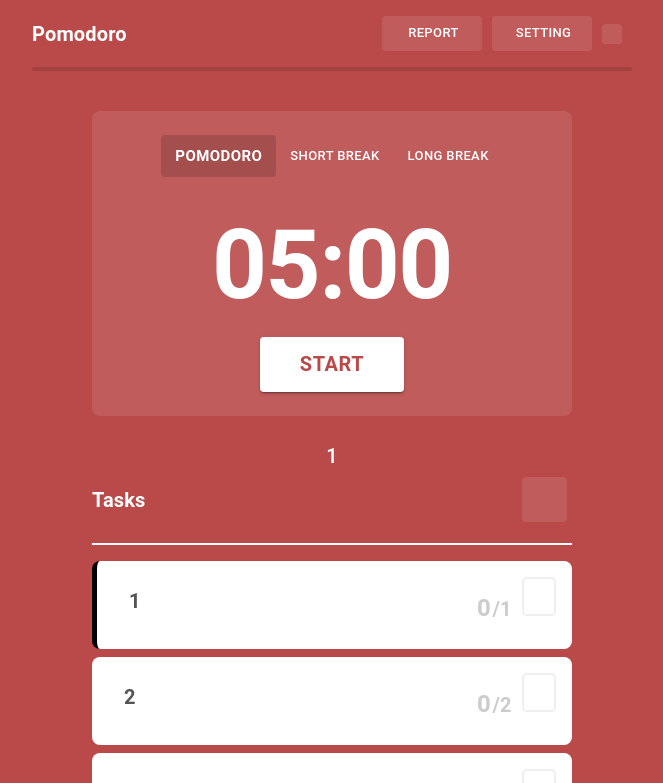
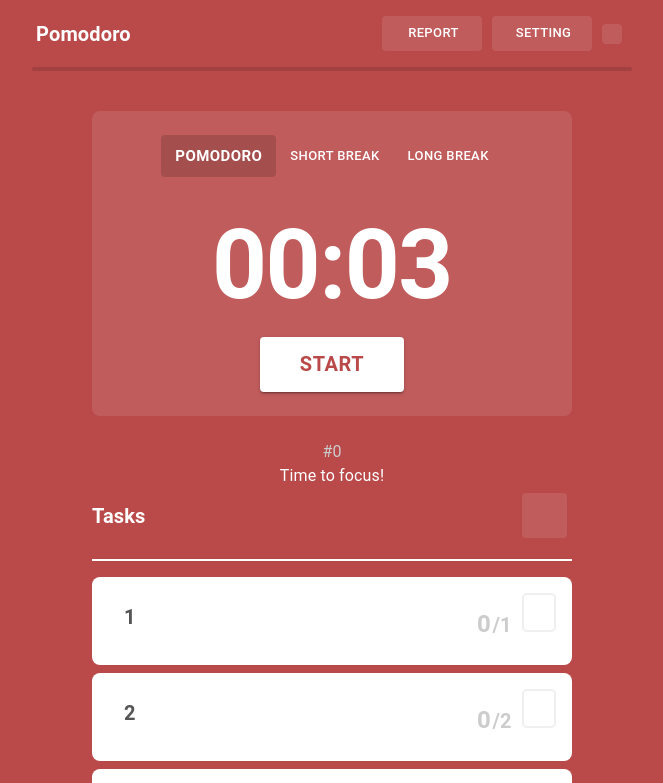
Before and after one commit to MTS999/Pomodoro, a React (Vite) app: page / in a window 1280 px wide. Shown: the top 783 px of the page, without its empty margins (308-971 px from the left). Built offline with nearby package versions, Linux system fonts and the light colour scheme; a web font is replaced by a local one.

Commit message:
set dark mode

```diff
--- a/src/App.jsx
+++ b/src/App.jsx
@@ -27,7 +27,7 @@ function PomodoroApp() {
     <ThemeProvider theme={theme}>
       <Container
 
-        maxWidth="xl"
+        maxWidth="1700px"
         sx={{ backgroundColor: "background.default",
           //  height: "200vh"
           }}
--- a/src/Components/AllSettings/Alarams.jsx
+++ b/src/Components/AllSettings/Alarams.jsx
@@ -101,7 +101,7 @@ const Alarams = () => {
           </Typography>
           <Box display={"flex"}
           justifyContent={"space-between"}
-          gap={1}>
+          gap={2}>
             <Typography
               display={"inline-block"}
               variant="h6"
--- /dev/null
+++ b/src/Components/AllSettings/ThemeSetting.jsx
@@ -0,0 +1,114 @@
+import React from "react";
+import { useContext } from "react";
+import Typography from "@mui/material/Typography";
+import { Box, TextField } from "@mui/material";
+import PomodoroContext from "../../PomodoroContext";
+import { useTheme } from "@mui/material/styles";
+// import QueryBuilderIcon from "@mui/icons-material/QueryBuilder";
+import IOSSwitch from "./IOSSwitch";
+
+const ThemeSetting = () => {
+  const theme = useTheme();
+  const {
+    autoCheckTasks,
+    setAutoCheckTasks,
+    autoSwitchTasks,
+    setAutoSwitchTasks,
+    isDarkTheme,
+    setIsDarkTheme,
+  } = useContext(PomodoroContext);
+
+  return (
+    <>
+      <Box
+        width={"100%"}
+        display={"flex"}
+        // alignItems={"center"}
+        flexDirection={"column"}
+      >
+        <Box mb={2}>
+          {/* <QueryBuilderIcon /> */}
+          <Typography
+            width={"100%"}
+            // display={"block"}
+            // alignSelf={"start"}
+            // sx={{backgroundColor:"green"}}
+            variant="h6"
+            fontWeight={"bold"}
+            color={theme.palette.setting.main}
+            textAlign={"start"}
+          >
+            <i
+              className="nf nf-md-checkbox_marked_circle_outline"
+              style={{ marginRight: "8px" }}
+            ></i>
+            Task
+          </Typography>
+        </Box>
+
+        <Box
+          width={"100%"}
+          display={"flex"}
+          justifyContent={"space-between"}
+          mb={2}
+          // sx={{ backgroundColor: "green" }}
+        >
+          <Typography
+            display={"inline-block"}
+            variant="h6"
+            fontWeight={"bold"}
+            color={theme.palette.setting.text}
+          >
+            Auto Check Tasks
+          </Typography>
+          <IOSSwitch
+            checked={autoCheckTasks}
+            onChange={() => setAutoCheckTasks((prev) => !prev)}
+          />
+        </Box>
+        <Box
+          width={"100%"}
+          display={"flex"}
+          justifyContent={"space-between"}
+          mb={2}
+          // sx={{ backgroundColor: "green" }}
+        >
+          <Typography
+            display={"inline-block"}
+            variant="h6"
+            fontWeight={"bold"}
+            color={theme.palette.setting.text}
+          >
+            Auto switch Tasks
+          </Typography>
+          <IOSSwitch
+            checked={autoSwitchTasks}
+            onChange={() => setAutoSwitchTasks((prev) => !prev)}
+          />
+        </Box>
+        <Box
+          width={"100%"}
+          display={"flex"}
+          justifyContent={"space-between"}
+          mb={2}
+          // sx={{ backgroundColor: "green" }}
+        >
+          <Typography
+            display={"inline-block"}
+            variant="h6"
+            fontWeight={"bold"}
+            color={theme.palette.setting.text}
+          >
+            Dark Mode when running
+          </Typography>
+          <IOSSwitch
+            checked={isDarkTheme}
+            onChange={() => setIsDarkTheme((prev) => !prev)}
+          />
+        </Box>
+      </Box>
+    </>
+  );
+};
+
+export default ThemeSetting;
--- a/src/Components/Counter.jsx
+++ b/src/Components/Counter.jsx
@@ -25,16 +25,22 @@ const Counter = () => {
     setAutoCheckTasks,
     autoSwitchTasks,
     setAutoSwitchTasks,
+    totalPomodoroCount, setTotalPomodoroCount,
+
+    isActive, setIsActive,
+    isDarkTheme
   } = useContext(PomodoroContext);
 
   // console.log(pomodoroTime);
   const [time, setTime] = useState(pomodoroTime);
 
-  const [isActive, setIsActive] = useState(false);
+  // const [isActive, setIsActive] = useState(false);
   // const [select, setSelect] = useState(1);
   const [pomodoroCounterForLongBreak, setPomodoroCounterForLongBreak] =
     useState(longBreakIntervals);
   const [firstLoad, setFirstLoad] = useState(true);
+  const [manualSwitch, setManualSwitch] = useState(false); // New state to track manual switch
+
 
   const totalTime =
     select === 1 ? pomodoroTime : select === 2 ? shortBreakTime : longBreakTime;
@@ -42,12 +48,15 @@ const Counter = () => {
   useEffect(() => {
     let interval;
     if (isActive && time > 0) {
+      console.log(isActive);
+
       interval = setInterval(() => {
         setTime((time) => time - 1);
       }, 1000);
     } else if (!isActive && time !== 0) {
       clearInterval(interval);
     } else if (isActive && time == 0 && select == 1) {
+      setTotalPomodoroCount(totalPomodoroCount+1)
       increamentPomodoro();
 
       let updateCounter = pomodoroCounterForLongBreak - 1;
@@ -78,20 +87,30 @@ const Counter = () => {
     if (firstLoad) {
       setFirstLoad(false);
     } else {
+
+      const startTimer = () => {
         if (select === 1) {
           setTime(pomodoroTime);
-        setIsActive(autoStartPomodoros ? true : false);
+          setIsActive(manualSwitch ? false : autoStartPomodoros);
         }
         if (select === 2) {
           setTime(shortBreakTime);
-        setIsActive(autoStartBreaks ? true : false);
+          setIsActive(manualSwitch ? false : autoStartBreaks);
         }
         if (select === 3) {
           setTime(longBreakTime);
-        setIsActive(autoStartBreaks ? true : false);
+          setIsActive(manualSwitch ? false : autoStartBreaks);
         }
+        setManualSwitch(false);
+      };
+
+      const timer = setTimeout(startTimer, 2000); // 1-second delay
+
+      return () => clearTimeout(timer); // Cleanup in case the component unmounts or dependencies change
     }
-  }, [
+
+}
+  , [
     pomodoroTime,
     shortBreakTime,
     longBreakTime,
@@ -153,16 +172,19 @@ const Counter = () => {
   };
 
   const handleClick = (time, selection) => {
+    console.log("mts");
+
     setTime(time);
+    setSelect(selection);
     setIsActive(false);
-    setSelect(selection);
+    setManualSwitch(true)
   };
   const getButtonStyles = (buttonSelect) => ({
     backgroundColor:
       select === buttonSelect ? theme.palette.background.secondary : "",
     color: theme.palette.background.white,
     fontWeight: select === buttonSelect ? "bold" : "",
-    padding: "",
+    transition: "background-color 0.3s ease, color 0.3s ease", // Smooth transition
   });
   return (
     <>
@@ -198,11 +220,15 @@ const Counter = () => {
         backgroundColor="brown"
         borderRadius={2}
       >
+        {
+
+
         <Box
           width={"100%"}
-          display={"flex"}
+          display={ "flex"}
           justifyContent={"center"}
           gap={isExtraSmallScreen ? "20px" : "opx"}
+          visibility={!(isDarkTheme && isActive) ? "visible" : "hidden" }
         >
           <Button
             size="large"
@@ -234,7 +260,7 @@ const Counter = () => {
           <Button
             size="small"
             variant="text"
-            color="primary"
+            // color="primary"
             onClick={() => handleClick(longBreakTime, 3)}
             style={getButtonStyles(3)}
             sx={{
@@ -244,7 +270,7 @@ const Counter = () => {
           >
             {!isExtraSmallScreen ? " Long Break" : "Long"}
           </Button>
-        </Box>
+        </Box>}
         <Box mt={4} mb={2}>
           {" "}
           {timeFormet()}
@@ -255,13 +281,15 @@ const Counter = () => {
           size="large"
           onClick={() => (isActive ? setIsActive(false) : setIsActive(true))}
           sx={{
-            color: theme.palette.background.default,
-            backgroundColor: theme.palette.background.white,
+            // color: theme.palette.background.default,
+            color:   (isDarkTheme && isActive)?"white": theme.palette.background.default,
+            // backgroundColor: theme.palette.background.white,
+         backgroundColor:   !(isDarkTheme && isActive)?"white": "#000000",
             fontSize: "20px",
             padding: "10px 40px",
             fontWeight: "bold",
             ":hover": {
-              backgroundColor: theme.palette.background.white,
+              backgroundColor: !(isDarkTheme && isActive)?"white": "#000000",
             },
           }}
         >
--- a/src/Components/PomodoroInfo.jsx
+++ b/src/Components/PomodoroInfo.jsx
@@ -26,8 +26,8 @@ const PomodoroInfo = () => {
     }, 0)
   );
 
-  console.log(newTime);
-  console.log(timeDifference);
+  // console.log(newTime);
+  // console.log(timeDifference);
 
   useEffect(() => {
     const currentTime = new Date();
--- a/src/Components/Task.jsx
+++ b/src/Components/Task.jsx
@@ -11,10 +11,13 @@ const Task = () => {
     setTasks,
     currentTaskId,
     setCurrentTaskId,
-    autoCheckTasks,
-    setAutoCheckTasks,
-    autoSwitchTasks,
-    setAutoSwitchTasks,
+    select,totalPomodoroCount, setTotalPomodoroCount,
+    // autoCheckTasks,
+    // setAutoCheckTasks,
+    // autoSwitchTasks,
+    // setAutoSwitchTasks,
+    isDarkTheme,
+    isActive,
   } = useContext(PomodoroContext);
   const [currentTask, setCurrentTask] = useState(null);
   // console.log(currentTask);
@@ -124,7 +127,7 @@ const Task = () => {
             color={theme.palette.setting.main}
             // pt={4}
             // backgroundColor={"green"}
-            ml={.2}
+            ml={0.2}
           >
             /{task.totalPomodoros}
             &nbsp;&nbsp;
@@ -162,15 +165,25 @@ const Task = () => {
         // backgroundColor="green"
       >
         <Box>
-          <Typography textAlign={"center"} variant="h6" color="white">
+          <Typography
+                   visibility={!(isDarkTheme && isActive) ? "visible" : "hidden"}
+
+          textAlign={"center"} variant="body1" color={theme.palette.setting.main}>
+           #{totalPomodoroCount}
+          </Typography>
+          <Typography textAlign={"center"} variant="body1" color="white">
             {
               // select==1? "Time for a Break":"mts"
-              currentTask?.title
+
+              currentTaskId?  currentTask?.title: (select==1?"Time to focus!":"Time for a Break!")
+              // currentTask?.title
             }
           </Typography>
         </Box>
-        <Box>
         <Box
+         visibility={!(isDarkTheme && isActive) ? "visible" : "hidden"}>
+          <Box
+            visibility={!(isDarkTheme && isActive) ? "visible" : "hidden"}
             display={"flex"}
             justifyContent={"space-between"}
             alignItems={"center"}
@@ -190,6 +203,8 @@ const Task = () => {
 
           <Divider
             sx={{
+              visibility: !(isDarkTheme && isActive) ? "visible" : "hidden",
+
               width: "100%",
               borderBottomWidth: 2, // Adjust the thickness
               borderColor: "white", // Change the color
@@ -202,9 +217,9 @@ const Task = () => {
           width={"100%"}
           // backgroundColor={"green"}
         >
-
           {!openTask && (
             <Box
+              visibility={!(isDarkTheme && isActive) ? "visible" : "hidden"}
               onClick={() => setOpenTask(!openTask)}
               mt={3}
               sx={{
@@ -233,6 +248,7 @@ const Task = () => {
           {openTask && (
             <Box
               // width={"100%"}
+              visibility={!(isDarkTheme && isActive) ? "visible" : "hidden"}
               mt={2}
               borderRadius={3}
               pt={2}
@@ -296,6 +312,7 @@ const Task = () => {
                 </Box>
               </Box>
               <Box
+                visibility={!(isDarkTheme && isActive) ? "visible" : "hidden"}
                 mt={3}
                 height={"100px"}
                 fullWidth
@@ -312,10 +329,9 @@ const Task = () => {
                     color: theme.palette.setting.main,
                     fontWeight: "bold",
                     backgroundColor: theme.palette.setting.secondary,
-                  ":hover":{
+                    ":hover": {
                       backgroundColor: theme.palette.setting.secondary,
-
-                  }
+                    },
                   }}
                   onClick={handleClose}
                 >
--- a/src/PomodoroContext.jsx
+++ b/src/PomodoroContext.jsx
@@ -1,13 +1,13 @@
 import React from "react";
 import { createContext, useState } from "react";
-import { pomodoroTheme, shortBreakTheme, longBreakTheme } from "./theme";
+import { pomodoroTheme, shortBreakTheme, longBreakTheme,darkMode } from "./theme";
 import { useMemo } from "react";
 const PomodoroContext = createContext();
 
 export const PomodoroProvider = ({ children }) => {
-  const [pomodoroTime, setPomodoroTime] = useState(300);
-  const [shortBreakTime, setShortBreakTime] = useState(300);
-  const [longBreakTime, setLongBreakTime] = useState(30);
+  const [pomodoroTime, setPomodoroTime] = useState(3);
+  const [shortBreakTime, setShortBreakTime] = useState(3);
+  const [longBreakTime, setLongBreakTime] = useState(3);
   const [settingIsOpen, setSettingIsOpen] = useState(false);
   const [longBreakIntervals, setLongBreakIntervals] = useState(2);
   const [autoStartBreaks, setAutoStartBreaks] = useState(true);
@@ -15,49 +15,52 @@ export const PomodoroProvider = ({ children }) => {
   const [openSetting, setOpenSetting] = useState(false);
   const [autoCheckTasks, setAutoCheckTasks] = useState(true);
   const [autoSwitchTasks, setAutoSwitchTasks] = useState(true);
-  const [currentTaskId, setCurrentTaskId] = useState(1);
+  const [currentTaskId, setCurrentTaskId] = useState(null);
   const [select, setSelect] = useState(1);
   const [selectedTrack, setSelectedTrack] = useState("/sounds/kitchen.mp3");
   const [alarmRepeatCount, setAlarmRepeatCount] = useState(2);
   const [volume, setVolume] = useState(0);
-console.log(volume);
+  const [isDarkTheme, setIsDarkTheme] = useState(true);
+  const [isActive, setIsActive] = useState(false);
+  const [totalPomodoroCount, setTotalPomodoroCount] = useState(0);
 
+
+  console.log("is Dark mode",isDarkTheme);
+  console.log("is Active",isActive);
 
   // console.log("pomodoro",autoCheckT2asks);
   // console.log("pomodoro1",autoSwitchTasks);
-  const [Tasks,setTasks]=useState([
+  const [Tasks, setTasks] = useState([
     {
-    id:"1",
-    title:"1",
+      id: "1",
+      title: "1",
       totalPomodoros: 1,
       notes: "",
-    comletetedPomodoro:0,
-    taskComplete:false
-
-
+      comletetedPomodoro: 0,
+      taskComplete: false,
     },
     {
-    id:"2",
-    title:"2",
+      id: "2",
+      title: "2",
       totalPomodoros: 2,
       notes: "",
-    comletetedPomodoro:0,
-    taskComplete:false
-
-
+      comletetedPomodoro: 0,
+      taskComplete: false,
     },
     {
-    id:"3",
-    title:"3",
+      id: "3",
+      title: "3",
       totalPomodoros: 1,
       notes: "",
-    comletetedPomodoro:0,
-    taskComplete:false
+      comletetedPomodoro: 0,
+      taskComplete: false,
+    },
+  ]);
 
-
+  let theme = useMemo(() => {
+    if (isActive && isDarkTheme) {
+      return darkMode
     }
-])
-const theme = useMemo(() => {
     switch (select) {
       case 2:
         return shortBreakTheme;
@@ -66,8 +69,10 @@ const theme = useMemo(() => {
       default:
         return pomodoroTheme;
     }
-}, [select]);
-  // console.log(select);
+
+  }, [select,isActive,isDarkTheme]);
+
+// if(is)
   return (
     <PomodoroContext.Provider
       value={{
@@ -87,14 +92,26 @@ const theme = useMemo(() => {
         setAutoStartPomodoros,
         openSetting,
         setOpenSetting,
-        Tasks,setTasks,
-        currentTaskId, setCurrentTaskId,
-        select, setSelect,
-        autoCheckTasks, setAutoCheckTasks,
-        autoSwitchTasks, setAutoSwitchTasks,
-        selectedTrack, setSelectedTrack,
-        alarmRepeatCount, setAlarmRepeatCount,
-        volume, setVolume,theme
+        Tasks,
+        setTasks,
+        currentTaskId,
+        setCurrentTaskId,
+        select,
+        setSelect,
+        autoCheckTasks,
+        setAutoCheckTasks,
+        autoSwitchTasks,
+        setAutoSwitchTasks,
+        selectedTrack,
+        setSelectedTrack,
+        alarmRepeatCount,
+        setAlarmRepeatCount,
+        volume,
+        setVolume,
+        theme,
+        isDarkTheme, setIsDarkTheme,
+        isActive, setIsActive,
+        totalPomodoroCount, setTotalPomodoroCount
       }}
     >
       {children}
--- a/src/theme.jsx
+++ b/src/theme.jsx
@@ -60,5 +60,24 @@ const longBreakTheme = createTheme({
     },
   },
 });
+const darkMode = createTheme({
+  palette: {
+    setting: {
+      main: '#CCCCCC',
+      secondary: '#EFEFEF',
+      text: '#555555',
+      menu: "#999999",
+    },
+    background: {
+      default: '#000000',
+      primary: "#000000",
+      secondary: "#000000",
+      white:"000000",
+      line:"#000000"
 
-export { pomodoroTheme, shortBreakTheme, longBreakTheme };
+
+    },
+  },
+});
+
+export { pomodoroTheme, shortBreakTheme, longBreakTheme,darkMode };
```
Also changed, not shown: src/Components/Header.jsx (+9 -4 lines), src/Components/Setting.jsx (+10 -0 lines). Lines whose indentation alone changed are shown as unchanged.
